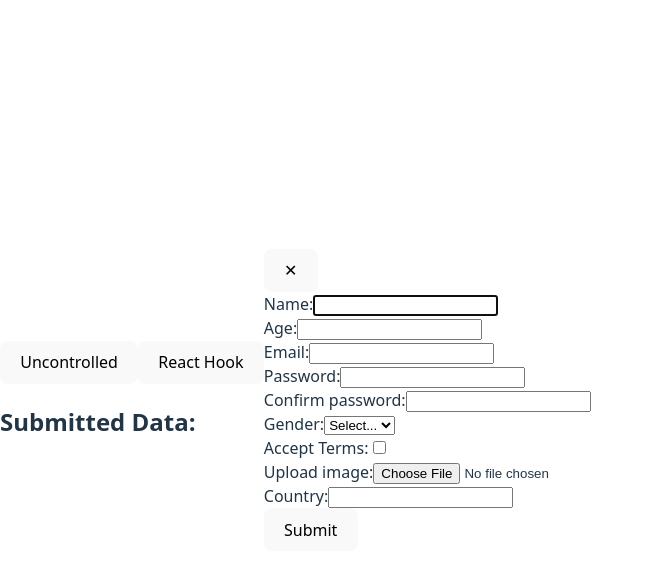
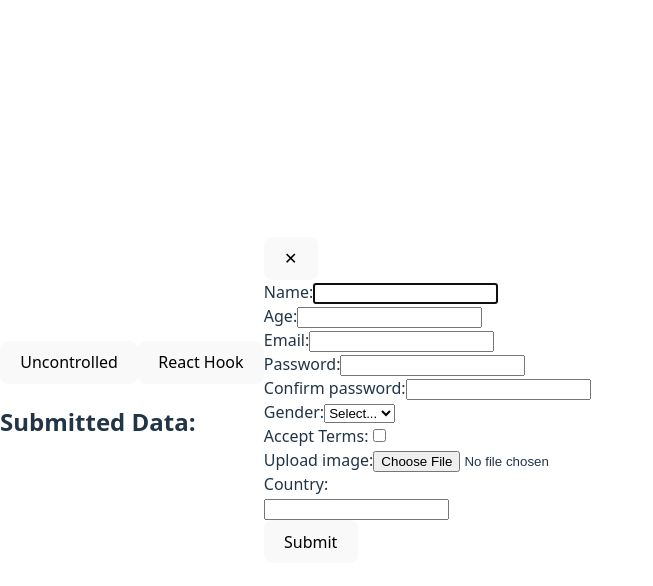
Before and after one commit to isvaya/forms, a React (Vite) app: page / in a window 1280 px wide. Both pictures are taken after a click on the button "Uncontrolled". Shown: the top 586 px of the page, without its empty margins (0-653 px from the left). Built offline with nearby package versions, Linux system fonts and the light colour scheme.

Commit message:
feat: add auto complete country

```diff
--- /dev/null
+++ b/src/components/AutocompleteCountry.tsx
@@ -0,0 +1,59 @@
+import { useState } from 'react';
+
+type Props = {
+  value?: string;
+  onChange: (value: string) => void;
+  options: string[];
+};
+
+export default function Autocomplete({ value, onChange, options }: Props) {
+  const [showList, setShowList] = useState(false);
+
+  const safeValue = value || '';
+
+  const filtered = options.filter((c) =>
+    c.toLowerCase().includes(safeValue.toLowerCase())
+  );
+
+  return (
+    <div style={{ position: 'relative' }}>
+      <input
+        value={safeValue}
+        onChange={(e) => {
+          onChange(e.target.value);
+          setShowList(true);
+        }}
+        onBlur={() => setTimeout(() => setShowList(false), 100)}
+      />
+      {showList && filtered.length > 0 && (
+        <ul
+          style={{
+            position: 'absolute',
+            top: '100%',
+            left: 0,
+            background: 'white',
+            border: '1px solid gray',
+            listStyle: 'none',
+            margin: 0,
+            padding: 0,
+            width: '100%',
+            zIndex: 10,
+          }}
+        >
+          {filtered.map((c) => (
+            <li
+              key={c}
+              style={{ padding: '4px', cursor: 'pointer' }}
+              onClick={() => {
+                onChange(c);
+                setShowList(false);
+              }}
+            >
+              {c}
+            </li>
+          ))}
+        </ul>
+      )}
+    </div>
+  );
+}
--- a/src/components/FormHook.tsx
+++ b/src/components/FormHook.tsx
@@ -6,6 +6,8 @@ import { useFormStore } from '../store/useFormStore';
 import type { FormData } from '../store/useFormStore';
 import { getPasswordStrength } from '../utils/validatePasswordStrength';
 import PasswordStrength from '../utils/passwordStrength';
+import Autocomplete from './AutocompleteCountry';
+import { Controller } from 'react-hook-form';
 
 type Props = {
   onClose: () => void;
@@ -53,6 +55,8 @@ export default function HookForm({ onClose }: Props) {
       saveData();
     }
   };
+
+  const countries = useFormStore((s) => s.countries);
 
   return (
     <form onSubmit={handleSubmit(onSubmit)}>
@@ -125,7 +129,17 @@ export default function HookForm({ onClose }: Props) {
 
       <div className="form-row">
         <label htmlFor="country">Country:</label>
-        <input id="country" type="text" {...register('country')} />
+        <Controller
+          control={control}
+          name="country"
+          render={({ field }) => (
+            <Autocomplete
+              value={field.value}
+              onChange={field.onChange}
+              options={countries}
+            />
+          )}
+        />
         {errors.country && <p className="error">{errors.country.message}</p>}
       </div>
 
--- a/src/components/FormUncontrolled.tsx
+++ b/src/components/FormUncontrolled.tsx
@@ -2,6 +2,7 @@ import { useRef, useState } from 'react';
 import { validatePasswordStrength } from '../utils/validatePasswordStrength';
 import { useFormStore } from '../store/useFormStore';
 import PasswordStrength from '../utils/passwordStrength';
+import Autocomplete from './AutocompleteCountry';
 
 type Props = {
   onClose: () => void;
@@ -27,6 +28,9 @@ export default function UncontrolledForm({ onClose }: Props) {
   const [passwordValue, setPasswordValue] = useState('');
 
   const addSubmission = useFormStore((state) => state.addSubmission);
+
+  const countries = useFormStore((s) => s.countries);
+  const [countryValue, setCountryValue] = useState('');
 
   const handleSubmit = (e: React.FormEvent) => {
     e.preventDefault();
@@ -170,7 +174,16 @@ export default function UncontrolledForm({ onClose }: Props) {
       </div>
       <div className="form-row">
         <label htmlFor="country">Country:</label>
-        <input id="country" type="text" ref={countryRef} />
+        <Autocomplete
+          value={countryValue}
+          onChange={(val) => {
+            setCountryValue(val);
+            if (countryRef.current) {
+              countryRef.current.value = val;
+            }
+          }}
+          options={countries}
+        />
         {errors.country && <p className="error">{errors.country}</p>}
       </div>
       <button type="submit">Submit</button>
--- a/src/store/useFormStore.ts
+++ b/src/store/useFormStore.ts
@@ -15,6 +15,7 @@ export type FormData = {
 type FormState = {
   submissions: FormData[];
   addSubmission: (data: FormData) => void;
+  countries: string[];
 };
 
 export const useFormStore = create<FormState>()(
@@ -24,5 +25,22 @@ export const useFormStore = create<FormState>()(
       set((state) => ({
         submissions: [...state.submissions, data],
       })),
+    countries: [
+      'United States',
+      'Canada',
+      'United Kingdom',
+      'Germany',
+      'France',
+      'Spain',
+      'Italy',
+      'Russia',
+      'China',
+      'Japan',
+      'Uzbekistan',
+      'Kazakhstan',
+      'India',
+      'Australia',
+      'Brazil',
+    ],
   }))
 );
```
